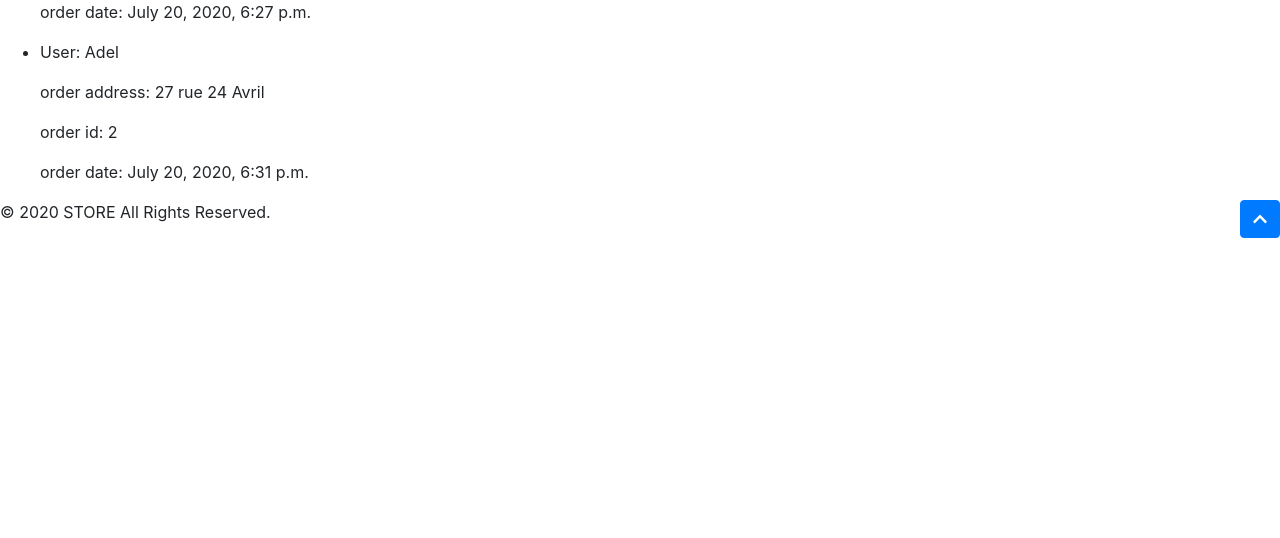
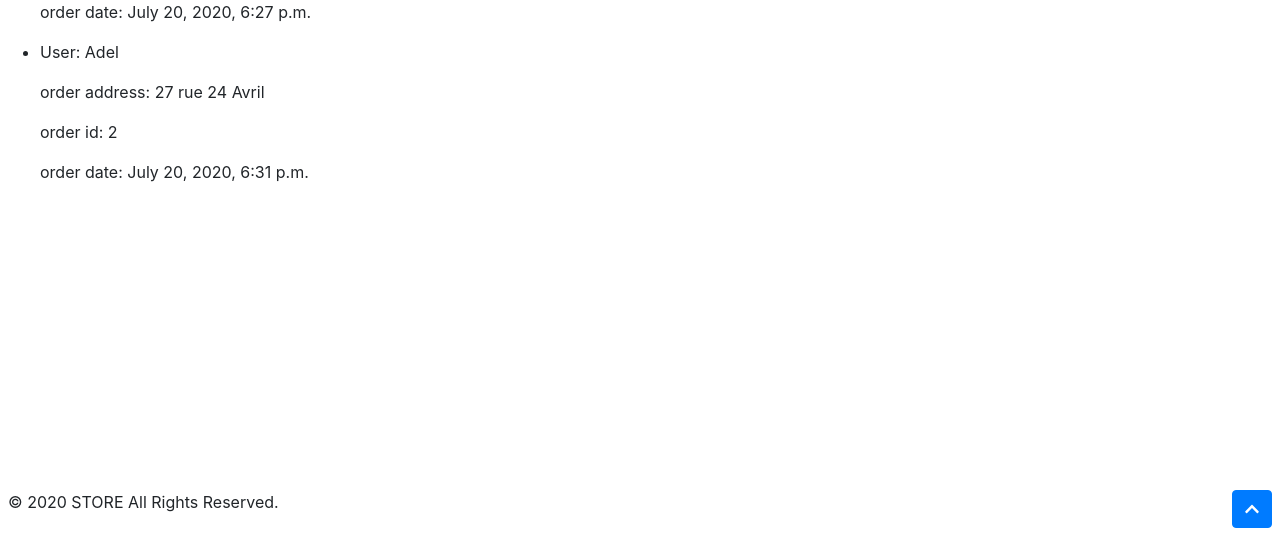
Before and after one commit to Adetec/django-k-camp-store, a Django app: page /orders/ in a window 1280 px wide. Shown: the part 262-800 px from the top of the page. Run offline with Django 3.2, Linux system fonts and the light colour scheme; a user stored in the database is signed in; data comes from the database, SQL or seed files in the repository; some libraries are stand-ins or nearby versions.

Commit message:
style: Fix footer in the bottom

```diff
--- a/templates/base.html
+++ b/templates/base.html
@@ -55,7 +55,7 @@
             {% endblock %}
         </main>
     </div>
-    <footer>
+    <footer class="fixed-bottom bg-white p-2">
         <a class="btn btn-primary float-right" href="#" id="scroll-up">
             <i class="fas fa-chevron-up"></i>
         </a>
```
